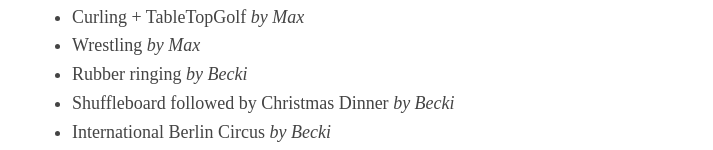
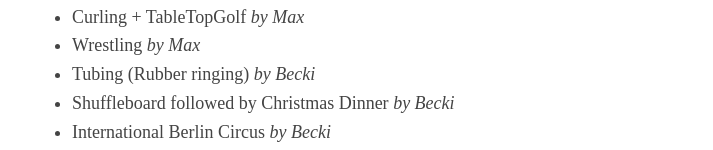
Before and after one commit to m3dwards/mysteries, a plain HTML site: page index.html in a window 1280 px wide. Shown: the part 929-1079 px from the top of the page, without its empty margins (283-996 px from the left). Drawn offline with Linux system fonts and the light colour scheme.

Commit message:
Update index.html

```diff
--- a/index.html
+++ b/index.html
@@ -42,7 +42,7 @@
                 <li>Ludlow Medival Fayre <em>by Jonald</em></li>
                 <li>Curling + TableTopGolf<em> by Max</em></li>
                 <li>Wrestling <em> by Max</em></li>
-                <li>Rubber ringing <em> by Becki</em></li>
+                <li>Tubing (Rubber ringing) <em> by Becki</em></li>
                 <li>Shuffleboard followed by Christmas Dinner <em> by Becki</em></li>
                 <li>International Berlin Circus <em> by Becki</em></li>
                 <li>Sewing Machine Lesson <em> by Max</em></li>
```
